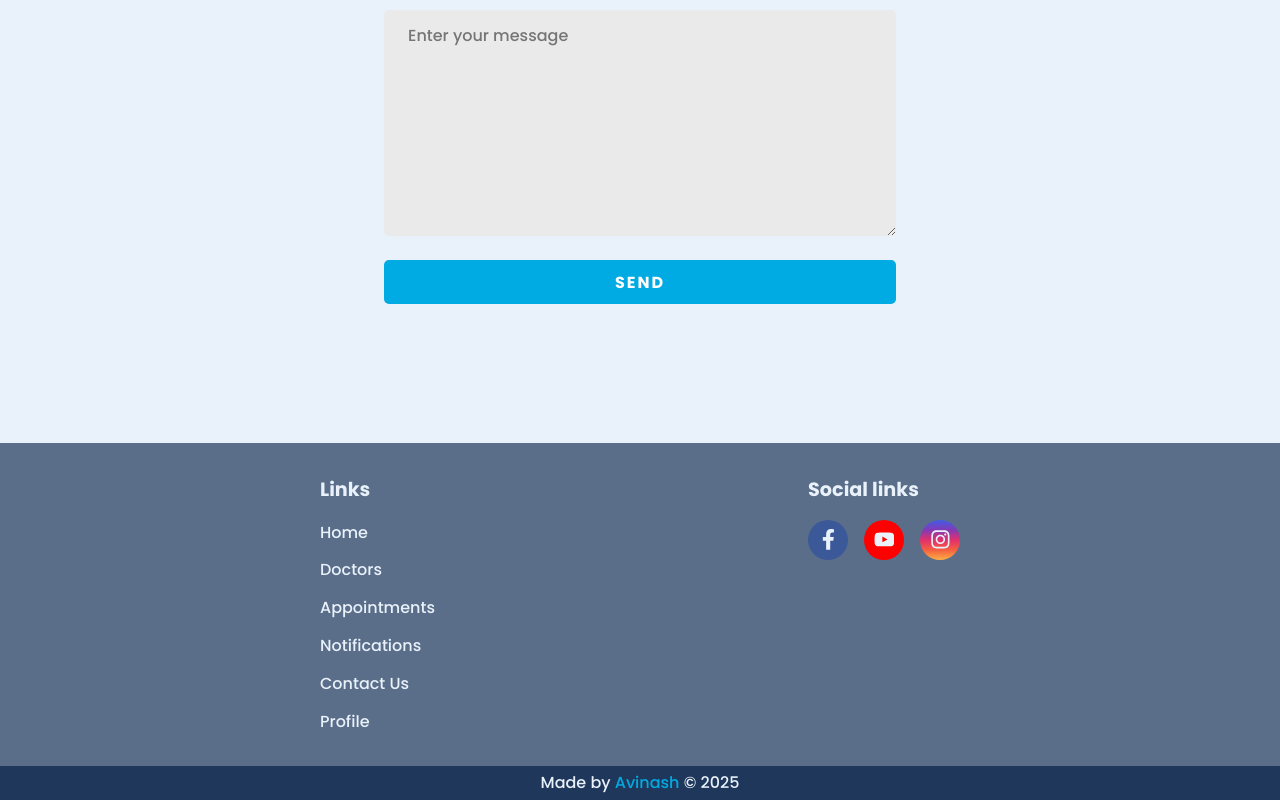
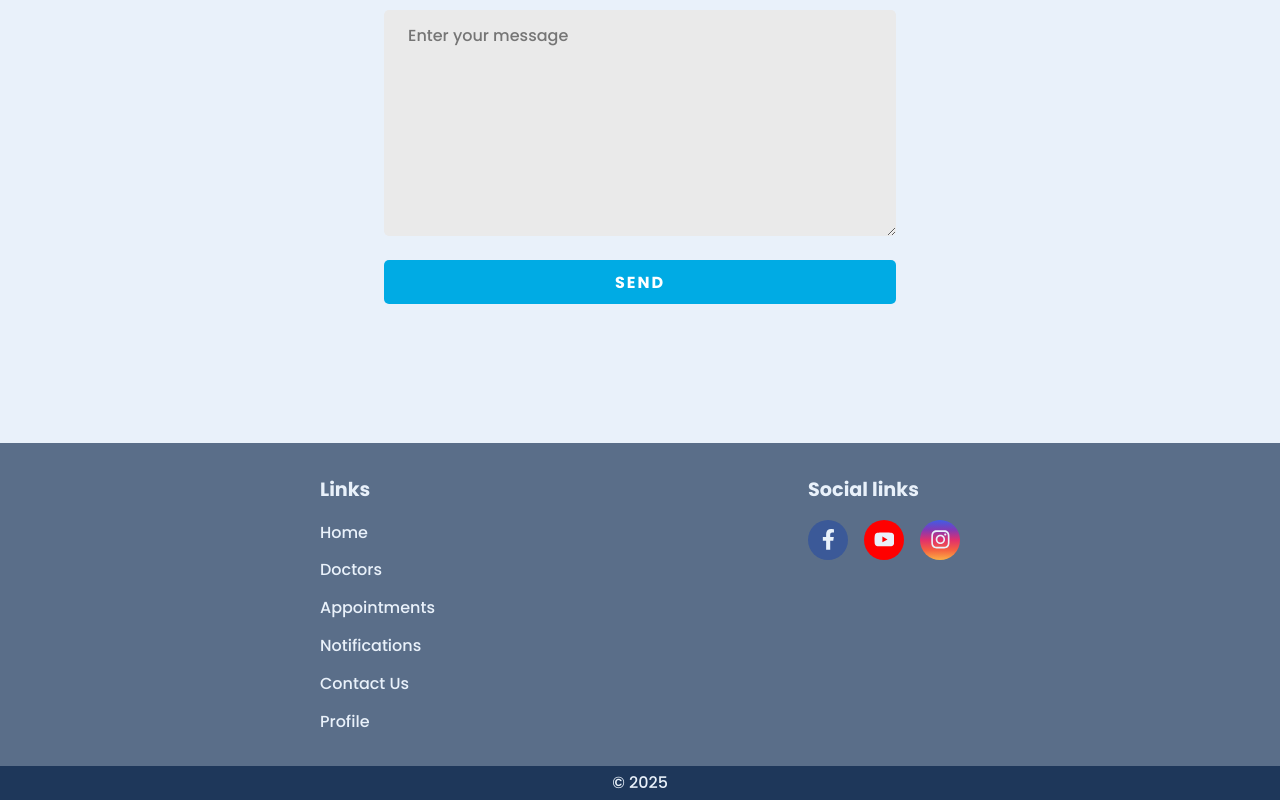
Before and after one commit to sleepingforest100/ehealth-project, a React (Create React App) app in the folder client/: page / in a window 1280 px wide. Shown: the part 1993-2793 px from the top of the page. Built offline with nearby package versions, Linux system fonts and the light colour scheme; no server answers.

Commit message:
initial commit

```diff
--- a/client/src/components/Footer.jsx
+++ b/client/src/components/Footer.jsx
@@ -66,13 +66,13 @@ const Footer = () => {
           </div>
         </div>
         <div className="footer-bottom">
-          Made by{" "}
+         {" "}
           <a
-            href="https://www.linkedin.com/in/dunna-avinash"
+            href=""
             target="_blank"
             rel="noreferrer"
           >
-            Avinash
+
           </a>{" "}
           © {new Date().getFullYear()}
         </div>
```
